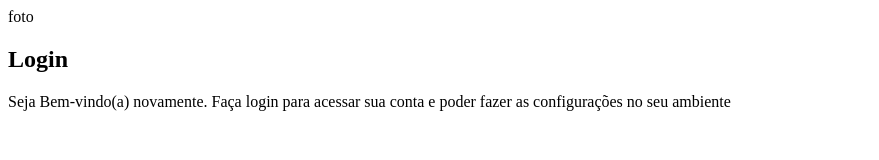
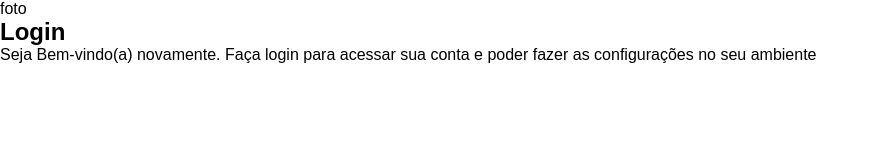
Before and after one commit to JonPRG/login, a plain HTML site: page index.html in a window 1280 px wide. Shown: the whole page, without its empty margins (0-879 px from the left). Drawn offline with Linux system fonts and the light colour scheme.

Commit message:
atualizações

```diff
--- a/estilos/style.css
+++ b/estilos/style.css
@@ -5,3 +5,9 @@ Paleta de cores:
     Verde: #49a09d
     Roxo: #5f2c82
 */
+
+*{
+    font-family: Arial, Helvetica, sans-serif;
+    padding: 0px;
+    margin: 0px;
+}
```
